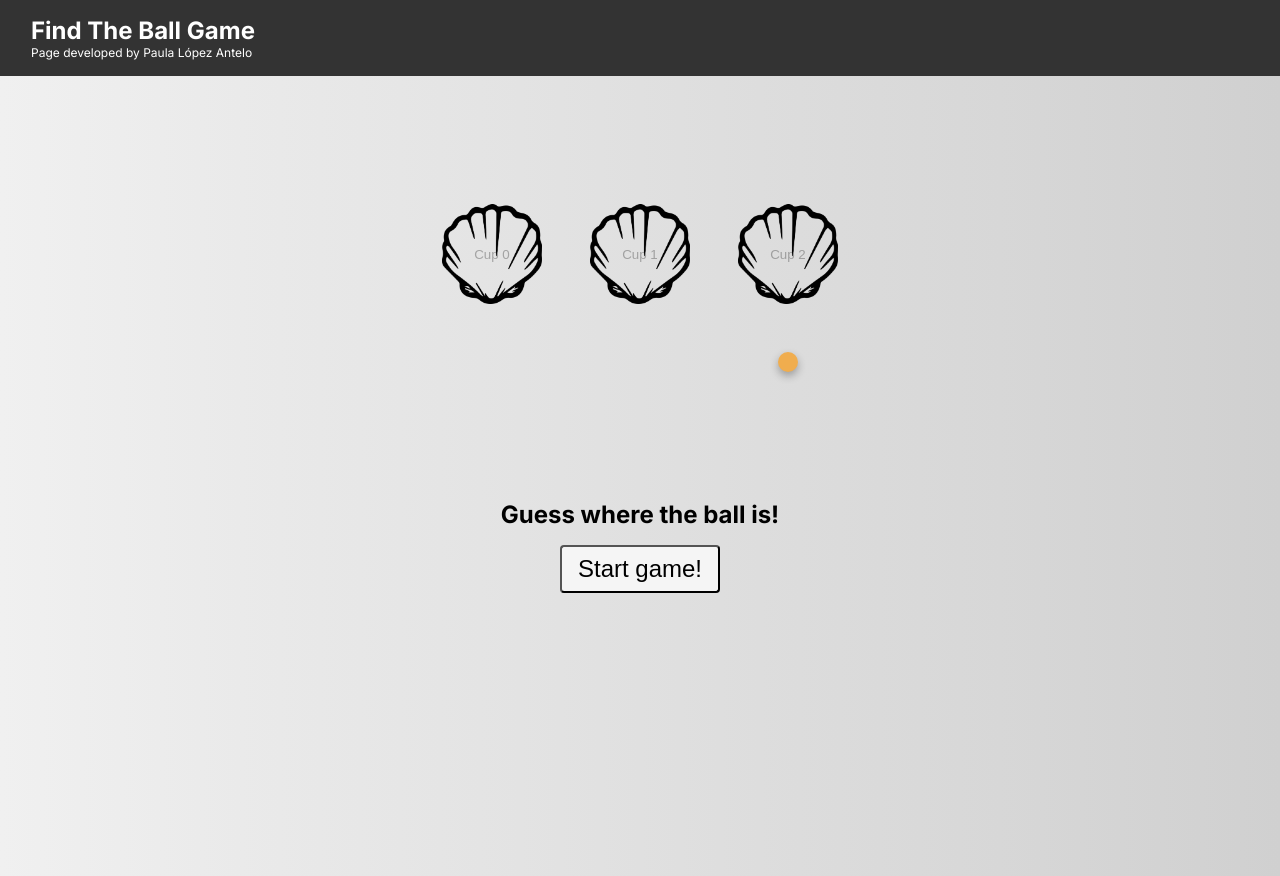
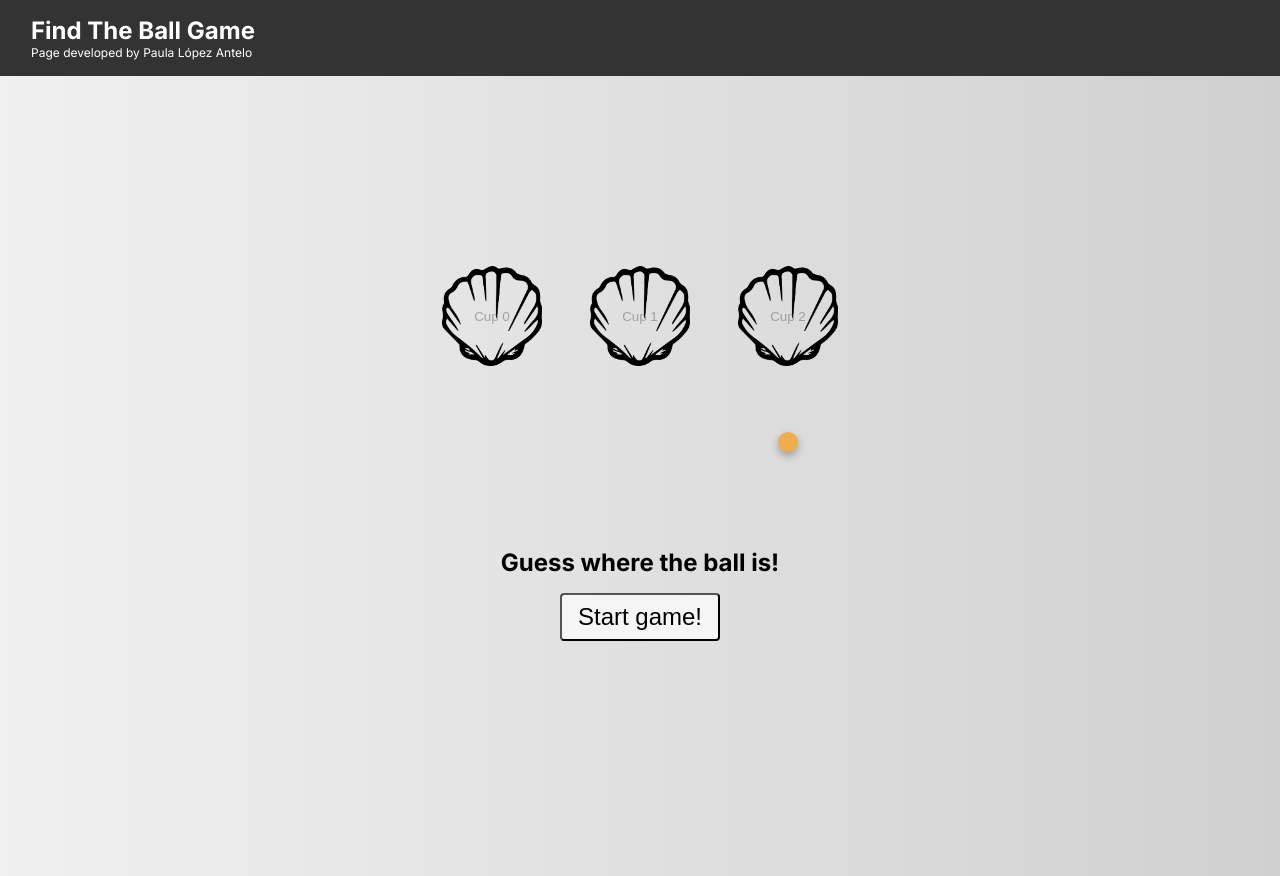
Before and after one commit to Lunnatica/find-the-ball-game, a Next.js app: page / in a window 1280 px wide. Built offline with nearby package versions, Linux system fonts and the light colour scheme.

Commit message:
feat: stop using react springs

```diff
--- a/src/components/Cup/Cup.tsx
+++ b/src/components/Cup/Cup.tsx
@@ -6,42 +6,24 @@ import { useGameContext } from "../../contexts/GameContext";
 import { CupInterface } from "../../types/types";
 import { StyledBall, StyledCup } from "./StyledCup";
 
-const LIFTED_Y = 100;
-
 export const Cup: React.FC<CupInterface> = ({ id, $animate, $animation }) => {
   const { gameState, cupWithBall, endGame } = useGameContext();
-  const [springs, api] = useSpring(() => ({
-    from: { x: 0, y: LIFTED_Y },
-  }));
 
   const isLifted =
     gameState === "initial" || gameState === "win" || gameState === "lose";
 
   const hasBall = id === cupWithBall;
 
-  useEffect(() => {
-    const from = isLifted ? { y: LIFTED_Y } : { y: 0 };
-    const to = isLifted ? { y: 0 } : { y: LIFTED_Y };
-
-    api.start({
-      from,
-      to,
-    });
-  }, [isLifted, api]);
-
   return (
     <div>
       <StyledCup
-        // TODO: pass the springs object to the style component
-        style={{
-          ...springs,
-        }}
         type="button"
         data-testid={`cup-${id}`}
         onClick={() => endGame(id)}
         disabled={gameState !== "playing"}
         $animate={$animate}
         $animation={$animation}
+        $isLifted={isLifted}
       >
         Cup {id}
       </StyledCup>
--- a/src/components/Cup/StyledCup.tsx
+++ b/src/components/Cup/StyledCup.tsx
@@ -12,6 +12,7 @@ import shellImage from "../../../public/shell.png";
 export const StyledCup = styled(animated.button)<{
   $animate?: boolean;
   $animation?: string;
+  $isLifted?: boolean;
 }>`
   cursor: pointer;
   /* background: url(${cupImage.src}) no-repeat center center;
@@ -33,7 +34,6 @@ export const StyledCup = styled(animated.button)<{
   min-height: 100px;
   min-width: 100px;
   border: none;
-  transform: rotateX(180deg);
 
   /* background: url(${shellImage.src}) no-repeat center center;
   background-size: contain;
@@ -47,6 +47,15 @@ export const StyledCup = styled(animated.button)<{
 
   /* animation: ${(props) => props.$animation}; */
 
+  // When isLitfed is true, the cup is lifted
+
+  ${(props) =>
+    props.$isLifted &&
+    css`
+      transform: translateY(-50px);
+      transition: transform 0.5s ease;
+    `}
+
   ${(props) =>
     props.$animate &&
     css`
@@ -58,7 +67,7 @@ export const StyledBall = styled.div`
   width: 20px;
   height: 20px;
   background: #f0ad4e;
-  margin: 3rem auto 0 auto;
+  margin: 1rem auto 0 auto;
   border-radius: 50%;
   box-shadow: 0 4px 8px rgba(0, 0, 0, 0.3);
 `;
--- a/src/components/CupContainer/StyledCupContainer.tsx
+++ b/src/components/CupContainer/StyledCupContainer.tsx
@@ -3,7 +3,7 @@ import styled from "styled-components";
 export const StyledCupContainer = styled.div`
   display: flex;
   gap: 0.5rem;
-  padding-bottom: 7rem;
+  padding-bottom: 5rem;
 
   @media (min-width: 420px) {
     gap: 3rem;
--- a/src/components/GameArea/StyledGameArea.tsx
+++ b/src/components/GameArea/StyledGameArea.tsx
@@ -6,7 +6,7 @@ export const StyledGameArea = styled.main`
   align-items: center;
   height: 100vh;
   gap: 1rem;
-  padding: 8rem 1rem;
+  padding: 15rem 1rem;
   font-size: 1.5rem;
 `;
 
```
